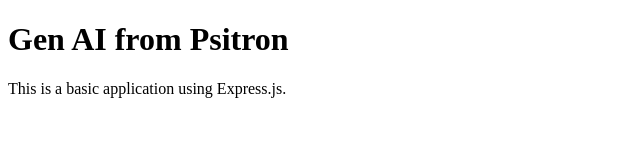
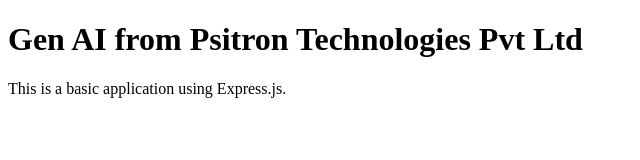
Before and after one commit to yogi0348/github-actions-nodejs, a website: page public/index.html in a window 1280 px wide. Shown: the whole page, without its empty margins (0-640 px from the left). Drawn offline with Linux system fonts and the light colour scheme.

Commit message:
Feature 1

```diff
--- a/public/index.html
+++ b/public/index.html
@@ -6,7 +6,7 @@
     <title>Simple Node.js App</title>
 </head>
 <body>
-    <h1>Gen AI from Psitron</h1>
+    <h1>Gen AI from Psitron Technologies Pvt Ltd</h1>
     <p>This is a basic application using Express.js.</p>
 </body>
 </html>
```
